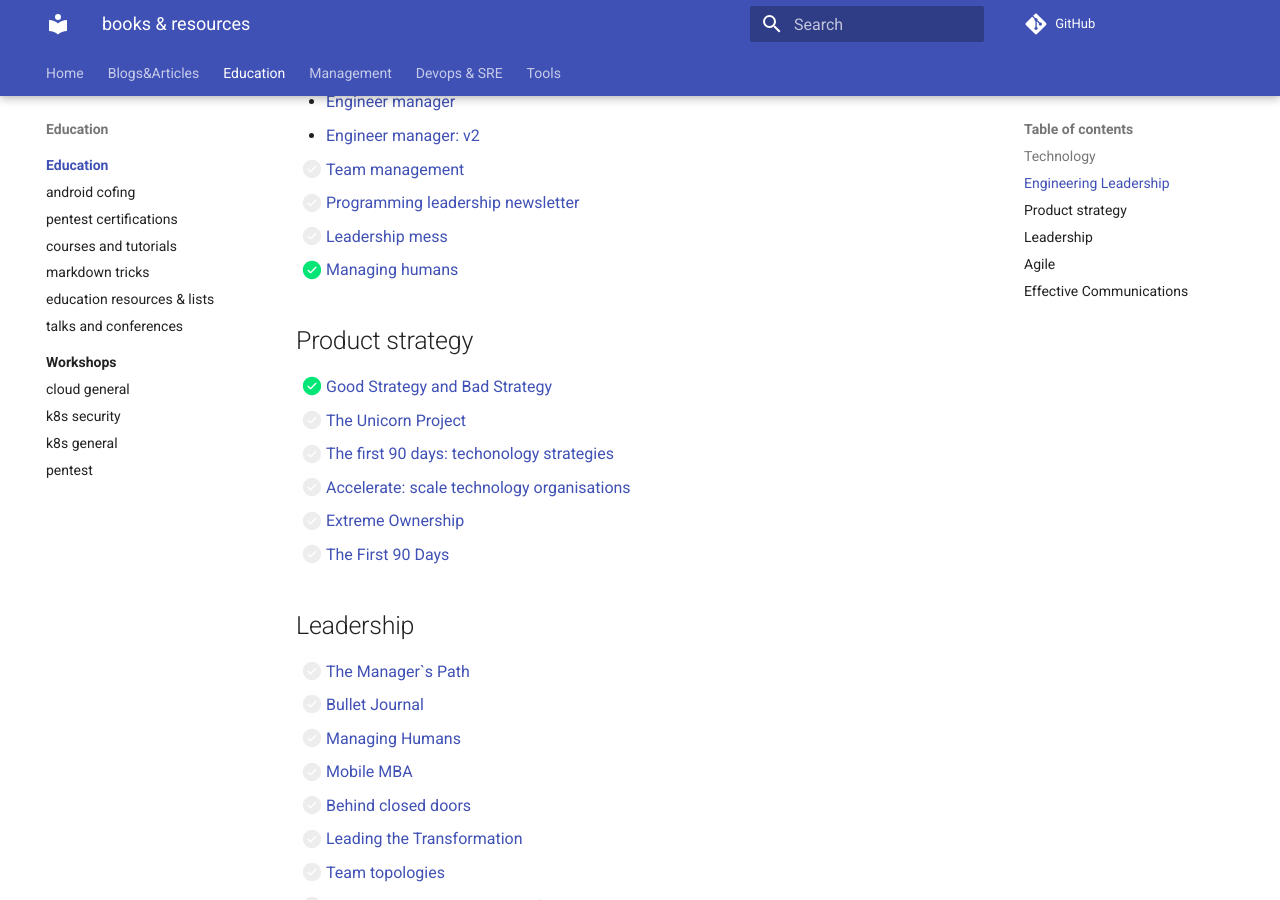
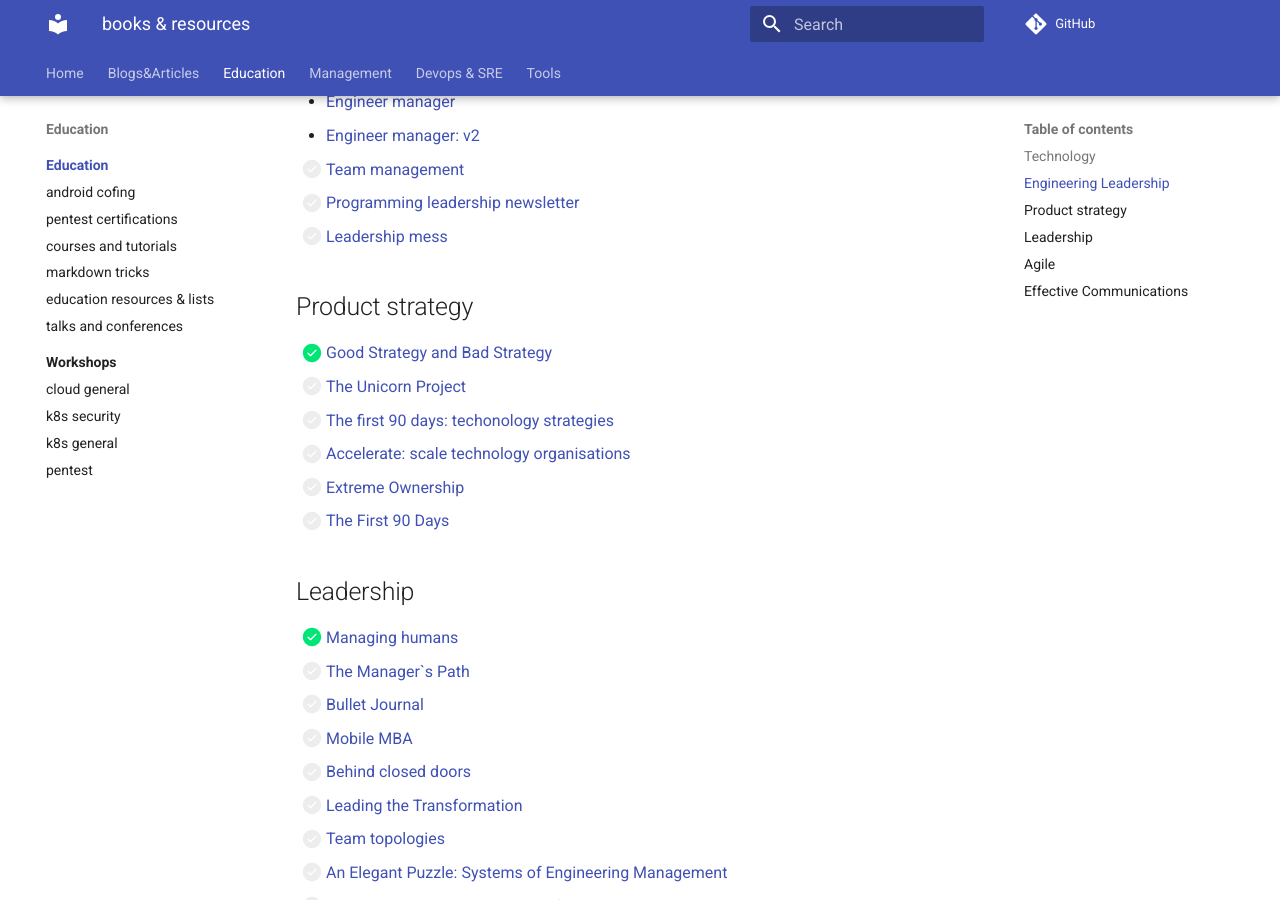
Before and after one commit to ivankatliarchuk/knowledge-base, an MkDocs documentation site: the page built from docs/education/index.md, in a window 1280 px wide and 900 px high, scrolled down 373 px. Built offline with MkDocs 1.6.1 and Material for MkDocs 9.7.7, drawn with Linux system fonts in a browser that asks for light colours; comment, search, counter and statistics services are not loaded; some of the changed lines change nothing that is shown.

Commit message:
docs: finished managing humans book

```diff
--- a/docs/education/index.md
+++ b/docs/education/index.md
@@ -22,7 +22,6 @@
 - [ ] [Team management](https://github.com/kdeldycke/awesome-engineering-team-management#engineering-managers)
 - [ ] [Programming leadership newsletter](https://marcusblankenship.com/category/blog/daily-writing/)
 - [ ] [Leadership mess][leadership-mess]
-- [X] [Managing humans](https://github.com/ivankatliarchuk/managing-humans)
 
 ## Product strategy
 
@@ -35,9 +34,9 @@
 
 ## Leadership
 
+- [X] [Managing humans](https://github.com/ivankatliarchuk/managing-humans)
 - [ ] [The Manager`s Path](https://www.amazon.co.uk/Manager%60s-Path-Camille-Fournier/dp/1491973897)
 - [ ] [Bullet Journal](https://bulletjournal.com/pages/book)
-- [ ] [Managing Humans](https://www.amazon.co.uk/Managing-Humans-Humorous-Software-Engineering/dp/1430243147)
 - [ ] [Mobile MBA](https://www.amazon.com/Mobile-MBA-Skills-Further-Faster/dp/0273750216)
 - [ ] [Behind closed doors]()
 - [ ] [Leading the Transformation](https://itrevolution.com/leading-the-transformation-book/)
```
